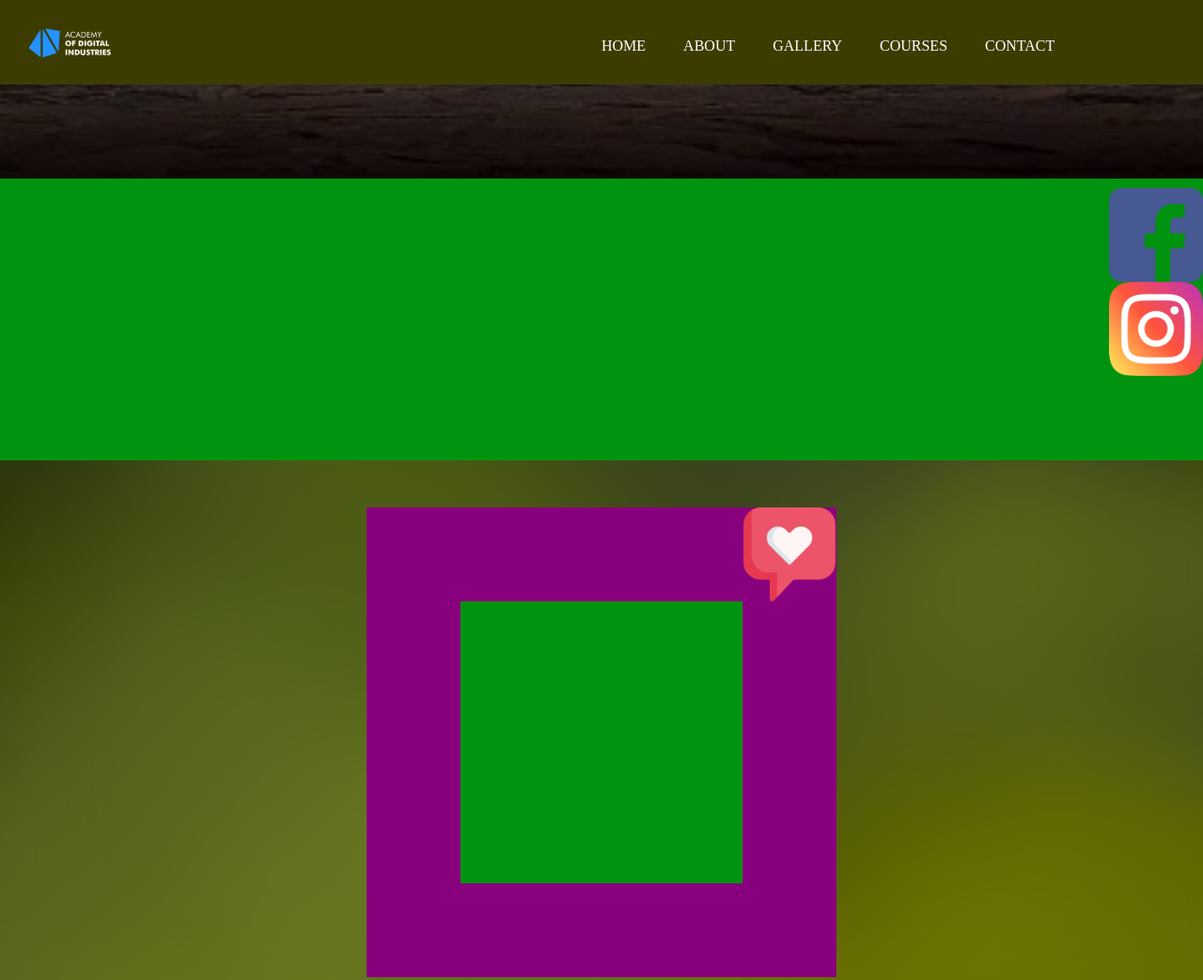
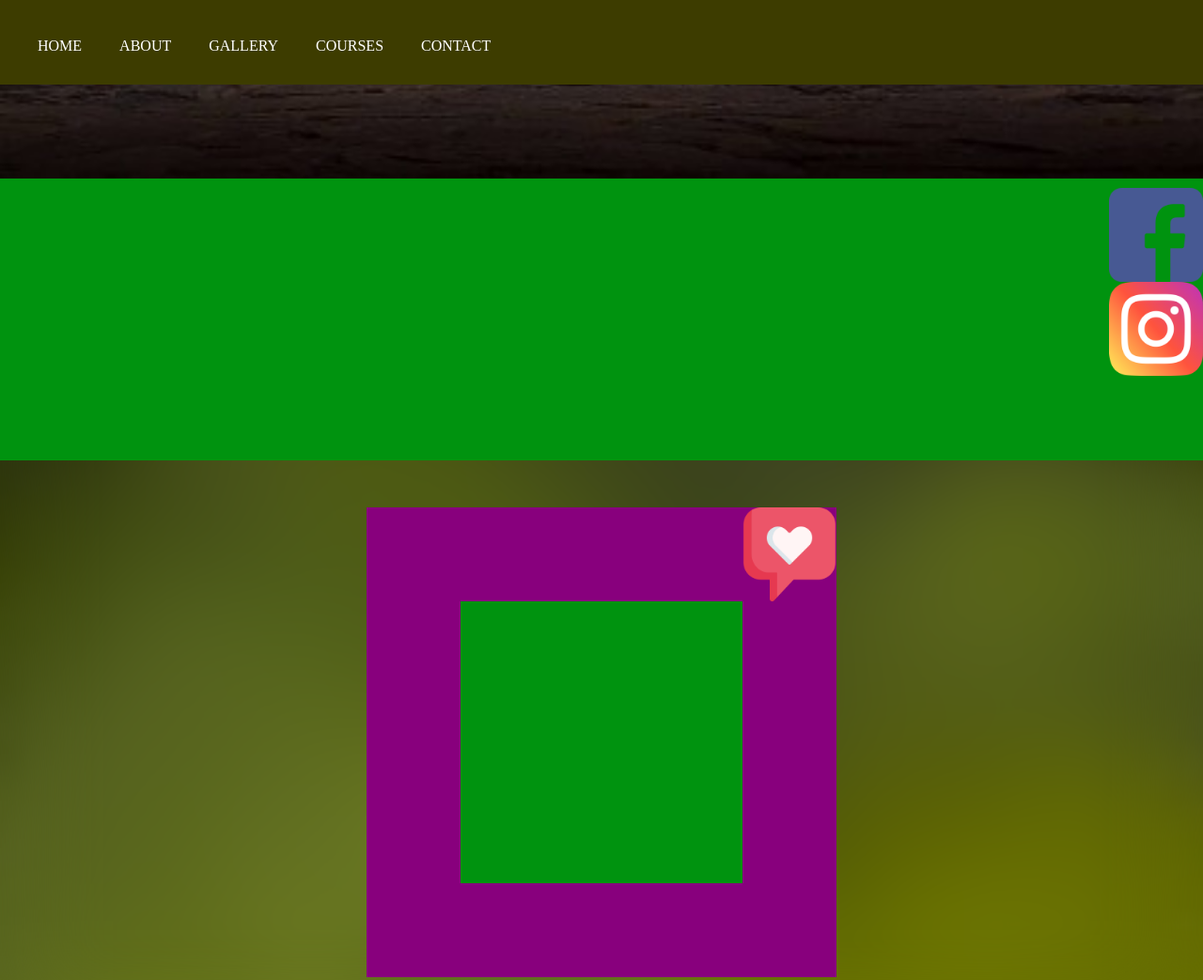
Before and after one commit to iuventa/workshop-5-145, a plain HTML site: page index.html in a window 1280 px wide. Shown: the top 1043 px of the page at 94% size. Drawn offline with Linux system fonts and the light colour scheme.

Commit message:
davakomentare logo, agar iqneba, tu gindat gamochndes ganakomentaret isev

```diff
--- a/index.html
+++ b/index.html
@@ -9,11 +9,11 @@
 </head>
 <body>
     <header>
-        <h1>
+        <!-- <h1>
             <a href="index.html">
                 ციფრული ინდუსტრიის აკადემია
             </a>
-        </h1>
+        </h1> -->
         <nav>
             <ul>
                 <li><a href="#">home</a></li>
```
